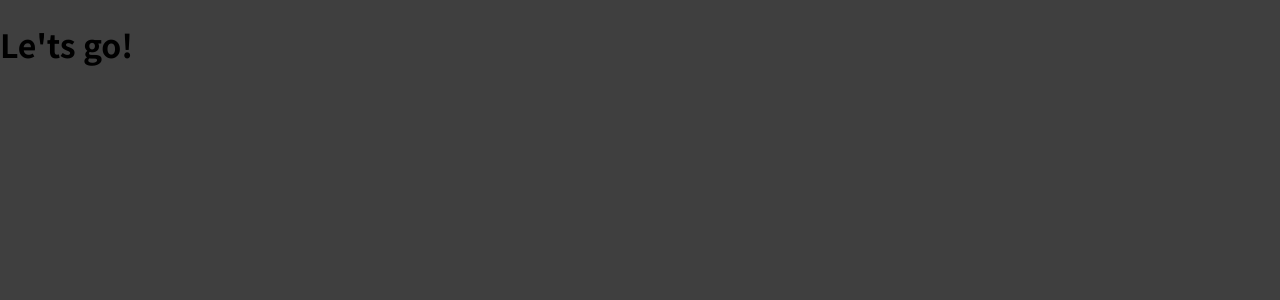
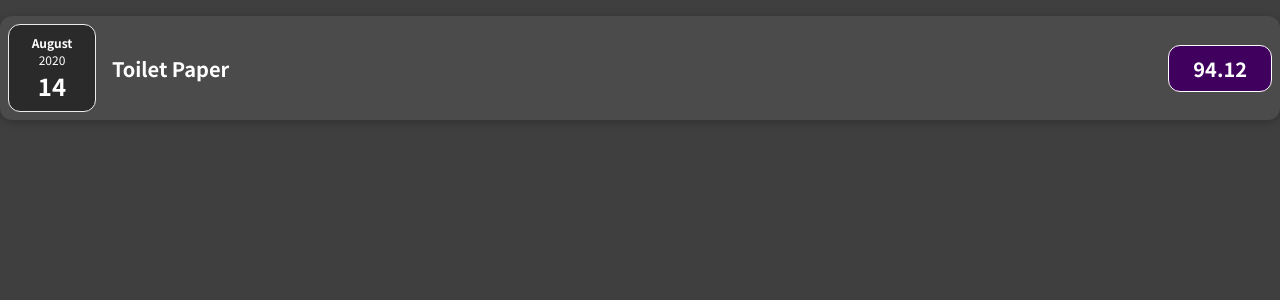
Before and after one commit to hbonavota/expenses-project, a React (Create React App) app: page / in a window 1280 px wide. Shown: the top 300 px of the page. Built offline with nearby package versions, Linux system fonts and the light colour scheme.

Commit message:
add[src/components]add components and styles

```diff
--- a/src/App.js
+++ b/src/App.js
@@ -1,7 +1,34 @@
+import ExpenseItem from "./components/ExpenseItem";
+
 function App() {
-  return(
+  const expenses = [
+    {
+      id: 'e1',
+      title: 'Toilet Paper',
+      amount: 94.12,
+      date: new Date(2020, 7, 14),
+    },
+    { id: 'e2', title: 'New TV', amount: 799.49, date: new Date(2021, 2, 12) },
+    {
+      id: 'e3',
+      title: 'Car Insurance',
+      amount: 294.67,
+      date: new Date(2021, 2, 28),
+    },
+    {
+      id: 'e4',
+      title: 'New Desk (Wooden)',
+      amount: 450,
+      date: new Date(2021, 5, 12),
+    },
+  ];
+  return (
     <div>
-      <h1>Le'ts go! </h1>
+      <ExpenseItem
+        title={expenses[0].title}
+        amount={expenses[0].amount}
+        date={expenses[0].date}
+      />
     </div>
 
   );
--- /dev/null
+++ b/src/components/ExpenseDate.css
@@ -0,0 +1,26 @@
+.expense-date {
+  display: flex;
+  flex-direction: column;
+  width: 5.5rem;
+  height: 5.5rem;
+  border: 1px solid #ececec;
+  background-color: #2a2a2a;
+  color: white;
+  border-radius: 12px;
+  align-items: center;
+  justify-content: center;
+}
+
+.expense-date__month {
+  font-size: 0.75rem;
+  font-weight: bold;
+}
+
+.expense-date__year {
+  font-size: 0.75rem;
+}
+
+.expense-date__day {
+  font-size: 1.5rem;
+  font-weight: bold;
+}
--- /dev/null
+++ b/src/components/ExpenseDate.js
@@ -0,0 +1,17 @@
+import React from 'react'
+import './ExpenseDate.css'
+
+export default function ExpenseDate(props) {
+  const month = props.date.toLocaleString('en-US', { month: 'long' });
+  const day = props.date.toLocaleString('en-US', { day: '2-digit' });
+  const year = props.date.getFullYear();
+
+
+  return (
+    <div className="expense-date">
+      <div className="expense-date__month">{month}</div>
+      <div className="expense-date__year">{year}</div>
+      <div className="expense-date__day">{day}</div>
+    </div>
+  )
+}
--- /dev/null
+++ b/src/components/ExpenseItem.css
@@ -0,0 +1,56 @@
+.expense-item {
+  display: flex;
+  justify-content: space-between;
+  align-items: center;
+  box-shadow: 0 2px 8px rgba(0, 0, 0, 0.25);
+  padding: 0.5rem;
+  margin: 1rem 0;
+  border-radius: 12px;
+  background-color: #4b4b4b;
+}
+
+.expense-item__description {
+  display: flex;
+  flex-direction: column;
+  gap: 1rem;
+  align-items: flex-end;
+  flex-flow: column-reverse;
+  justify-content: flex-start;
+  flex: 1;
+}
+
+.expense-item h2 {
+  color: #3a3a3a;
+  font-size: 1rem;
+  flex: 1;
+  margin: 0 1rem;
+  color: white;
+}
+
+.expense-item__price {
+  font-size: 1rem;
+  font-weight: bold;
+  color: white;
+  background-color: #40005d;
+  border: 1px solid white;
+  padding: 0.5rem;
+  border-radius: 12px;
+}
+
+@media (min-width: 580px) {
+  .expense-item__description {
+    flex-direction: row;
+    align-items: center;
+    justify-content: flex-start;
+    flex: 1;
+  }
+
+  .expense-item__description h2 {
+    font-size: 1.25rem;
+  }
+
+  .expense-item__price {
+    font-size: 1.25rem;
+    padding: 0.5rem 1.5rem;
+  }
+}
--- /dev/null
+++ b/src/components/ExpenseItem.js
@@ -0,0 +1,23 @@
+import ExpenseDate from './ExpenseDate';
+import './ExpenseItem.css';
+
+
+export default function ExpenseItem(props) {
+
+  return (
+    <div className="expense-item">
+      <ExpenseDate
+      date={props.date} />
+      <div className="expense-item__description">
+        <h2>
+          {props.title}
+        </h2>
+        <div className="expense-item__price">
+          {props.amount}
+        </div>
+      </div>
+
+    </div>
+  );
+
+}
```
